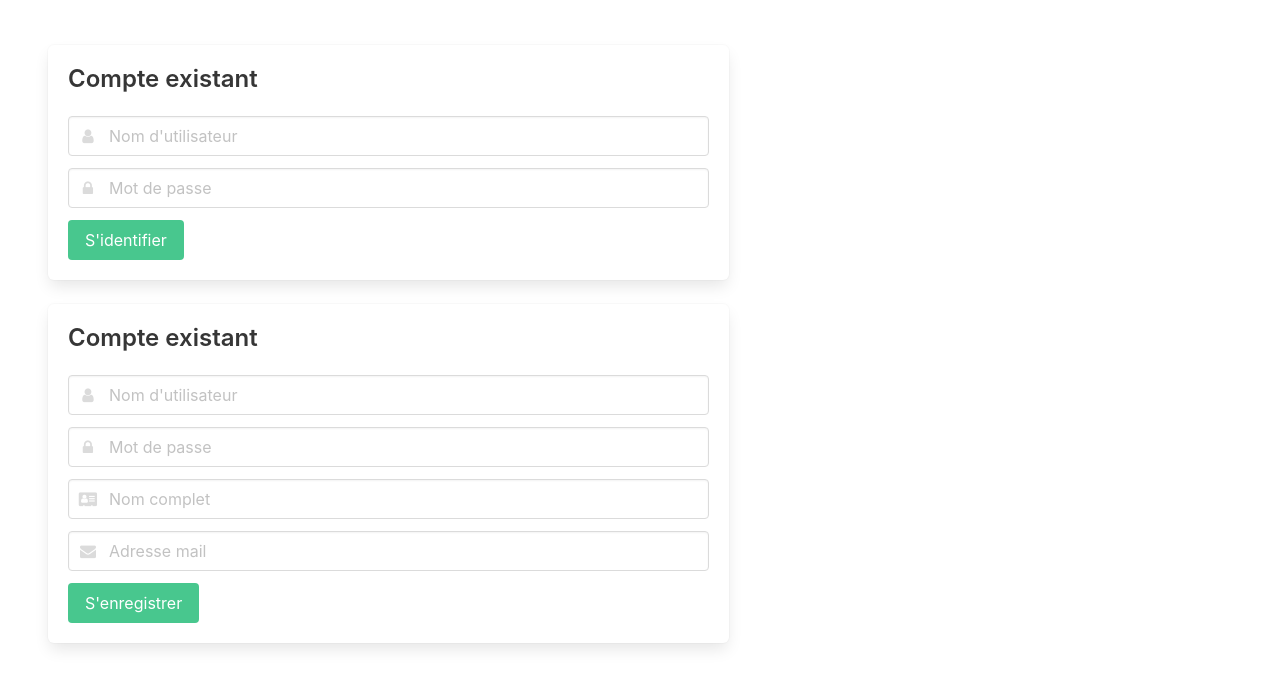
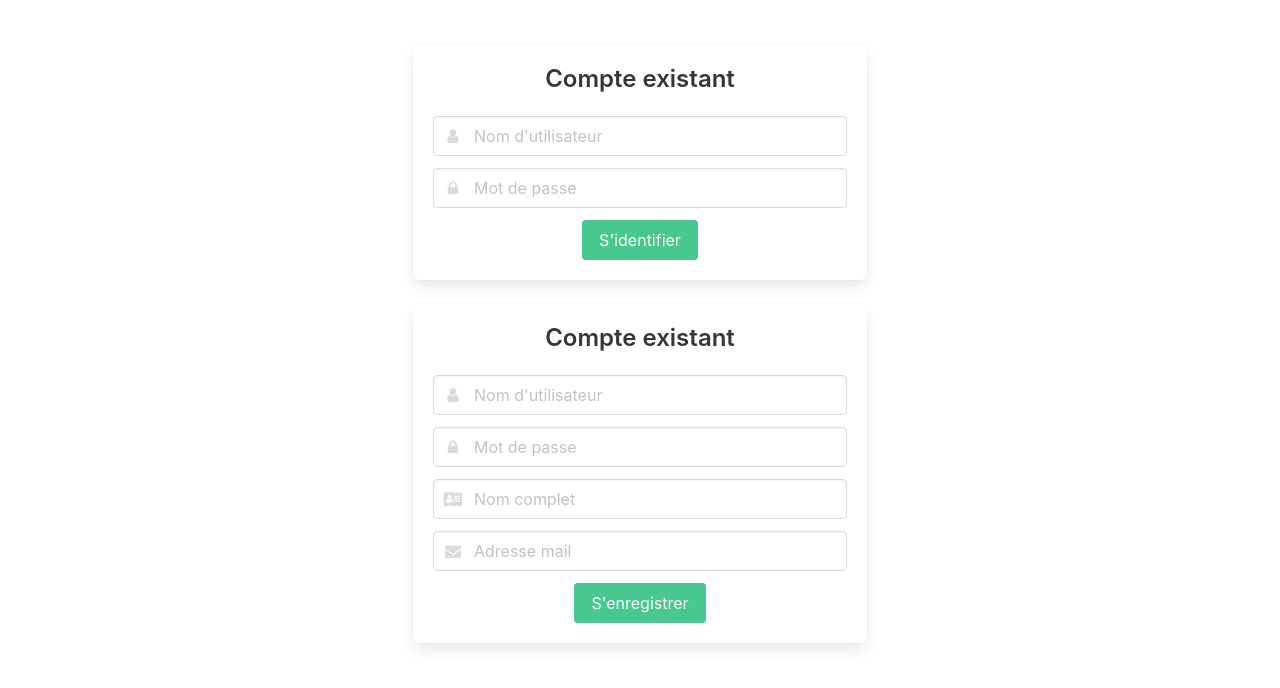
Before and after one commit to Sorio5/appsinf-test, a plain HTML site: page html/login.html in a window 1280 px wide. Shown: the part 64-752 px from the top of the page. Drawn offline with nearby package versions, Linux system fonts and the light colour scheme.

Commit message:
Create CSS files
Create base overwrite css files.
Add link relationships.

```diff
--- /dev/null
+++ b/css/login.css
@@ -0,0 +1,9 @@
+main {
+  max-width: 550px;
+  margin-left: auto;
+  margin-right: auto;
+}
+
+.column.is-7, .column.is-7-tablet {
+  width: 100%;
+}
--- /dev/null
+++ b/css/master.css
@@ -0,0 +1,3 @@
+.text-center {
+  text-align: center !important;
+}
--- a/html/login.html
+++ b/html/login.html
@@ -7,6 +7,8 @@
     <title>Identification</title>
     <link rel="stylesheet" href="https://cdn.jsdelivr.net/npm/bulma@0.9.3/css/bulma.min.css">
     <link rel="stylesheet" href="https://cdnjs.cloudflare.com/ajax/libs/font-awesome/4.7.0/css/font-awesome.min.css">
+    <link rel="stylesheet" href="../css/master.css">
+    <link rel="stylesheet" href="../css/login.css">
   </head>
 
   <body>
```
